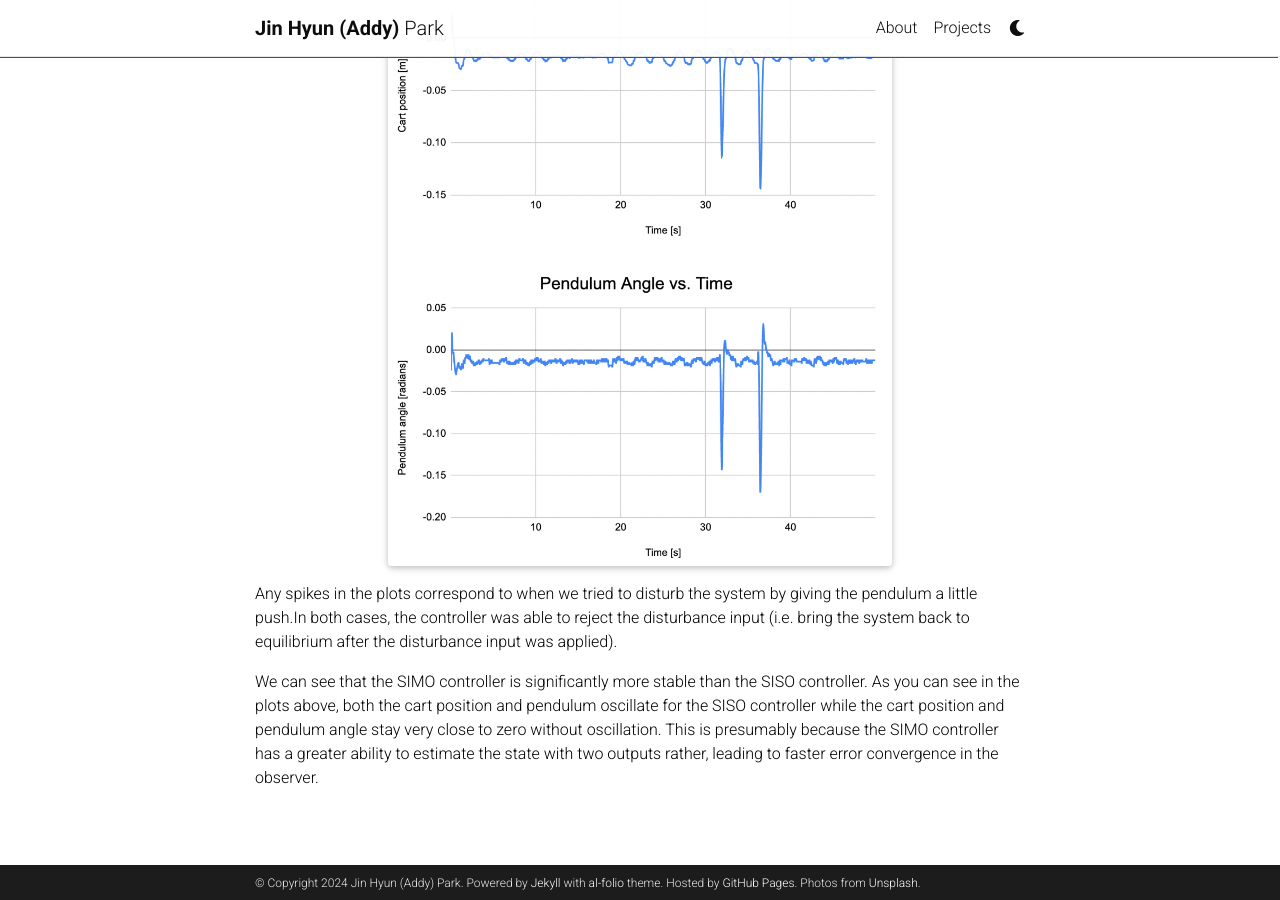
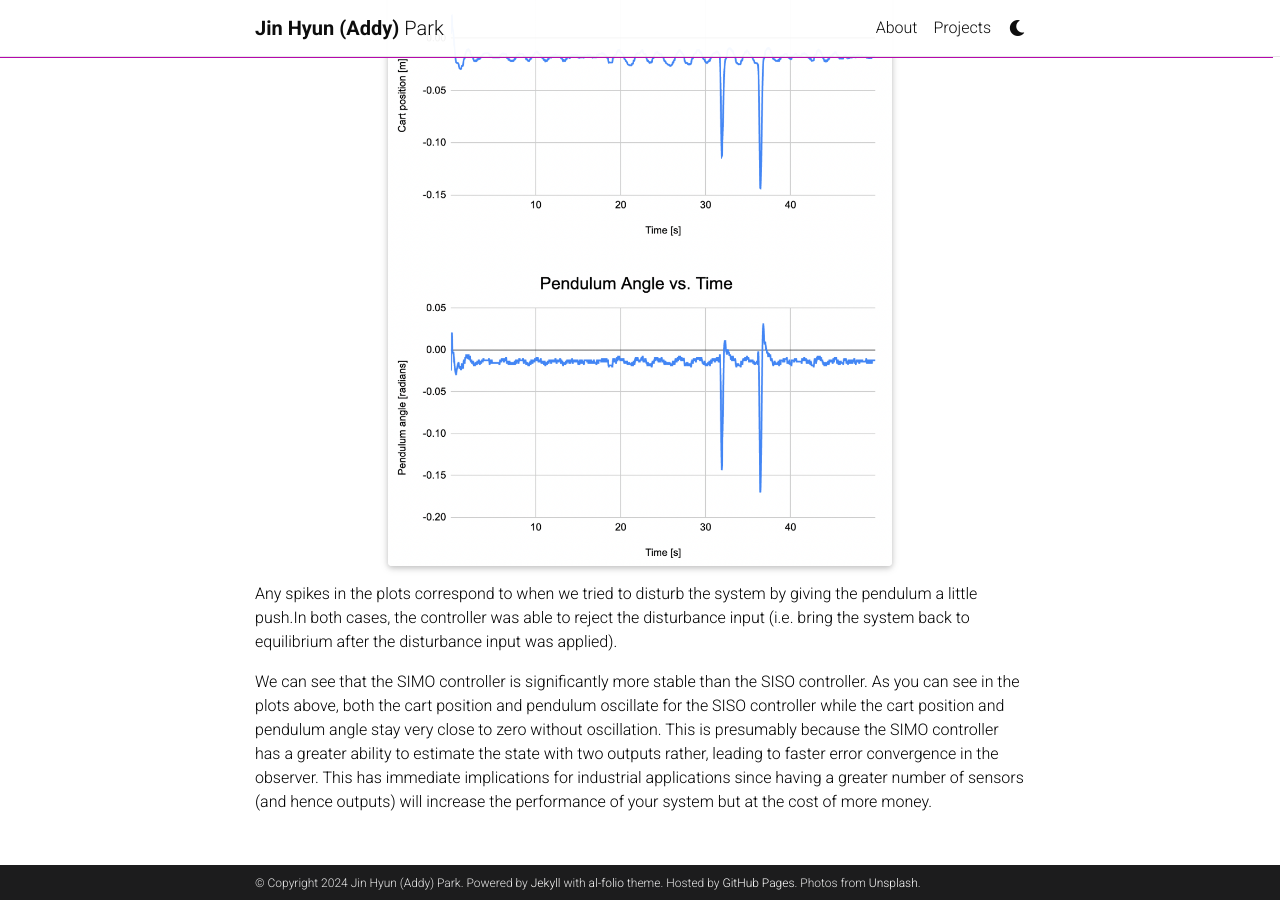
Before and after one commit to jinhyunpark2459/jinhyunpark2459.github.io, a Jekyll site: the page built from _projects/inverted_pendulum_2.md, in a window 1280 px wide and 900 px high, scrolled down 6045 px. Built offline with Jekyll 4.4.1, drawn with Linux system fonts in a browser that asks for light colours; full-size pictures stand in for the smaller copies a plugin makes; comment, search, counter and statistics services are not loaded; a style sheet for code colours, icons or effects is not loaded.

Commit message:
Update inverted_pendulum_2.md

```diff
--- a/_projects/inverted_pendulum_2.md
+++ b/_projects/inverted_pendulum_2.md
@@ -248,4 +248,4 @@ The following are the cart position and pendulum angle versus time plots for the
 
 Any spikes in the plots correspond to when we tried to disturb the system by giving the pendulum a little push.In both cases, the controller was able to reject the disturbance input (i.e. bring the system back to equilibrium after the disturbance input was applied).
 
-We can see that the SIMO controller is significantly more stable than the SISO controller. As you can see in the plots above, both the cart position and pendulum oscillate for the SISO controller while the cart position and pendulum angle stay very close to zero without oscillation. This is presumably because the SIMO controller has a greater ability to estimate the state with two outputs rather, leading to faster error convergence in the observer.
+We can see that the SIMO controller is significantly more stable than the SISO controller. As you can see in the plots above, both the cart position and pendulum oscillate for the SISO controller while the cart position and pendulum angle stay very close to zero without oscillation. This is presumably because the SIMO controller has a greater ability to estimate the state with two outputs rather, leading to faster error convergence in the observer. This has immediate implications for industrial applications since having a greater number of sensors (and hence outputs) will increase the performance of your system but at the cost of more money.
```
